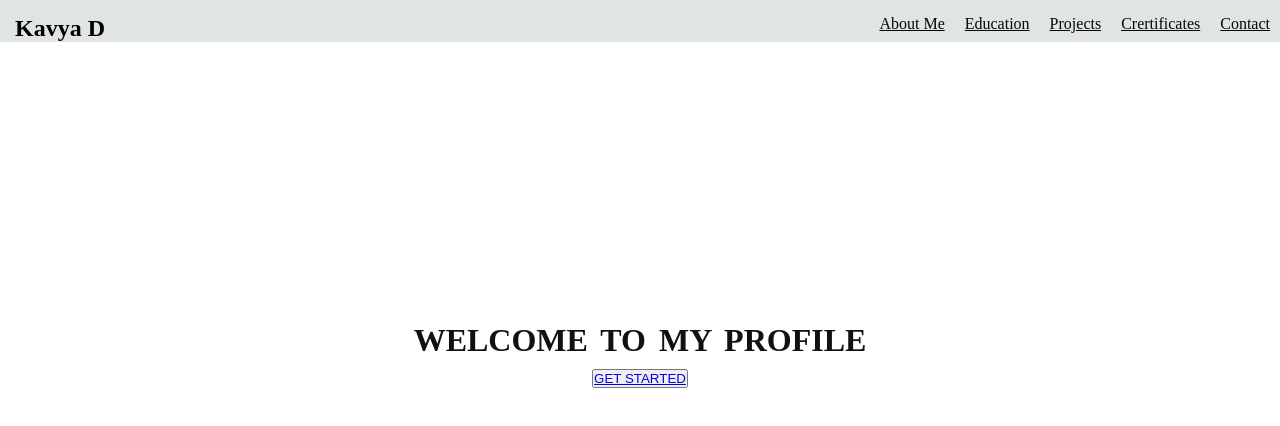
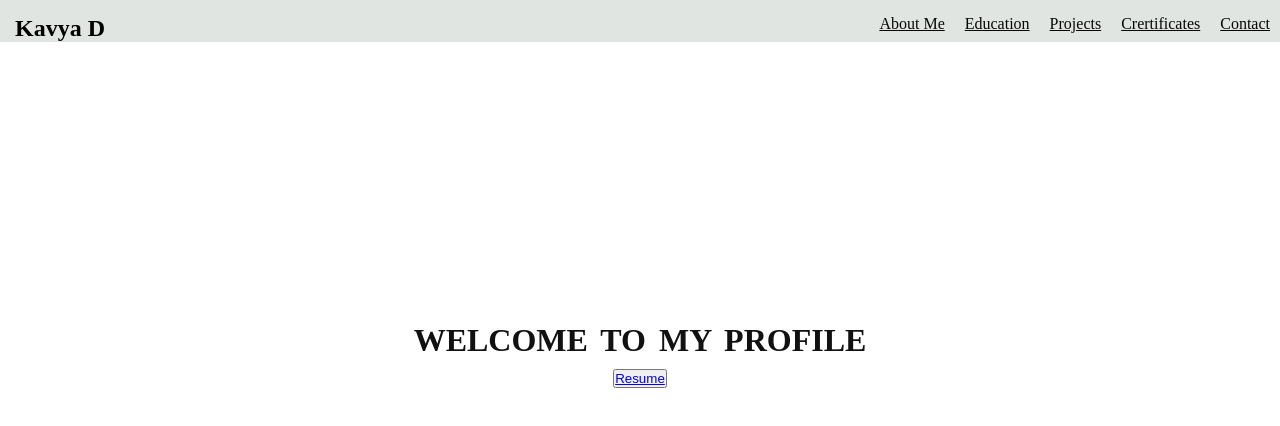
Before and after one commit to d-kavyagowda/myprofile, a plain HTML site: page index.html in a window 1280 px wide. Drawn offline with Linux system fonts and the light colour scheme.

Commit message:
index.html

```diff
--- a/index.html
+++ b/index.html
@@ -18,7 +18,7 @@
     </nav>
     <div class="container" style="backgrount-color:#62c2d7;">
         <h1>WELCOME TO MY PROFILE</h1>
-        <button><a href="https://drive.google.com/file/d/1zXNKUtiItCJ8VfLhfP4Pl10jQ3aELbqH/view?usp=drive_link">GET STARTED</a></button>
+        <button><a href="https://drive.google.com/file/d/1zXNKUtiItCJ8VfLhfP4Pl10jQ3aELbqH/view?usp=drive_link">Resume</a></button>
     </div>
 </body>
 </html>
```
